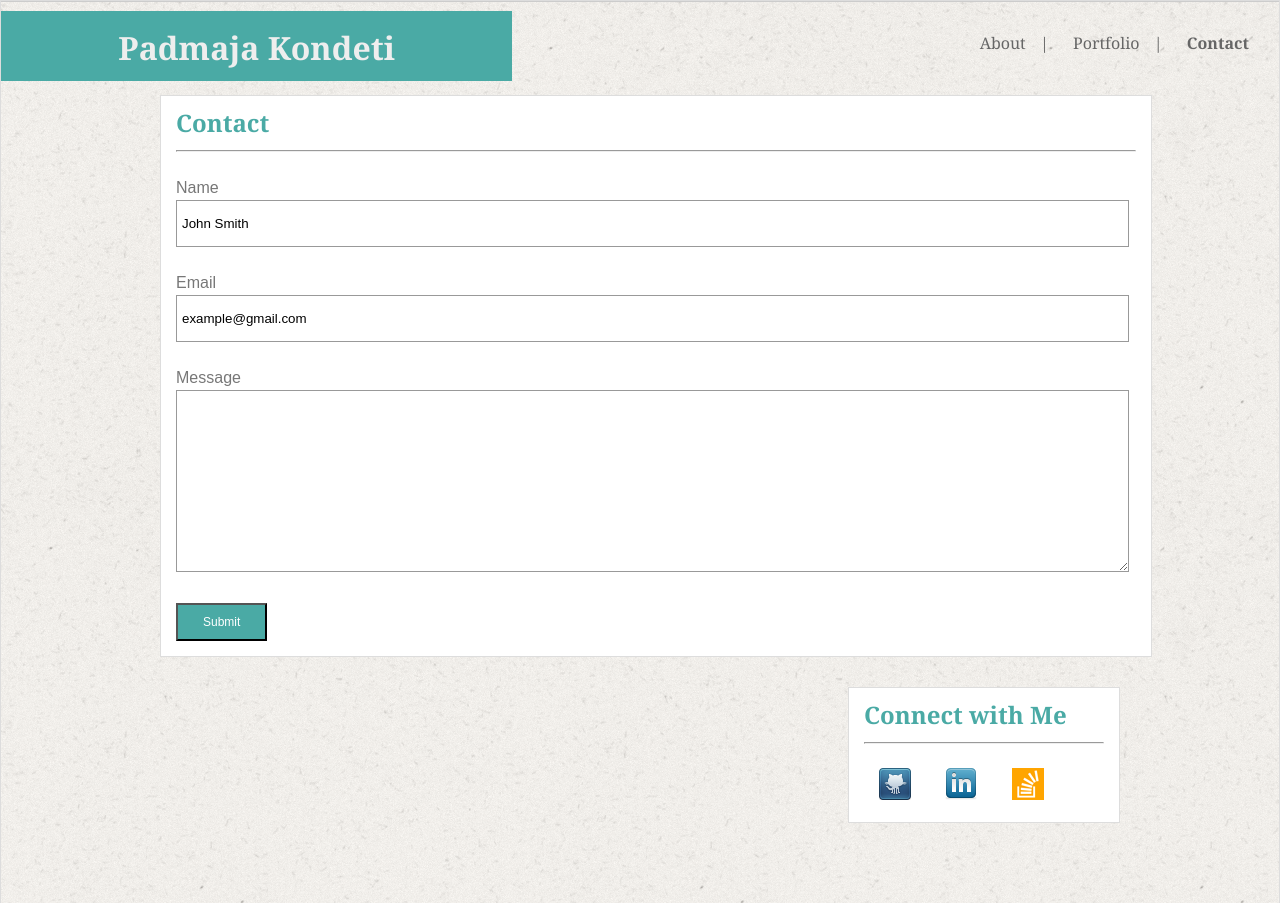
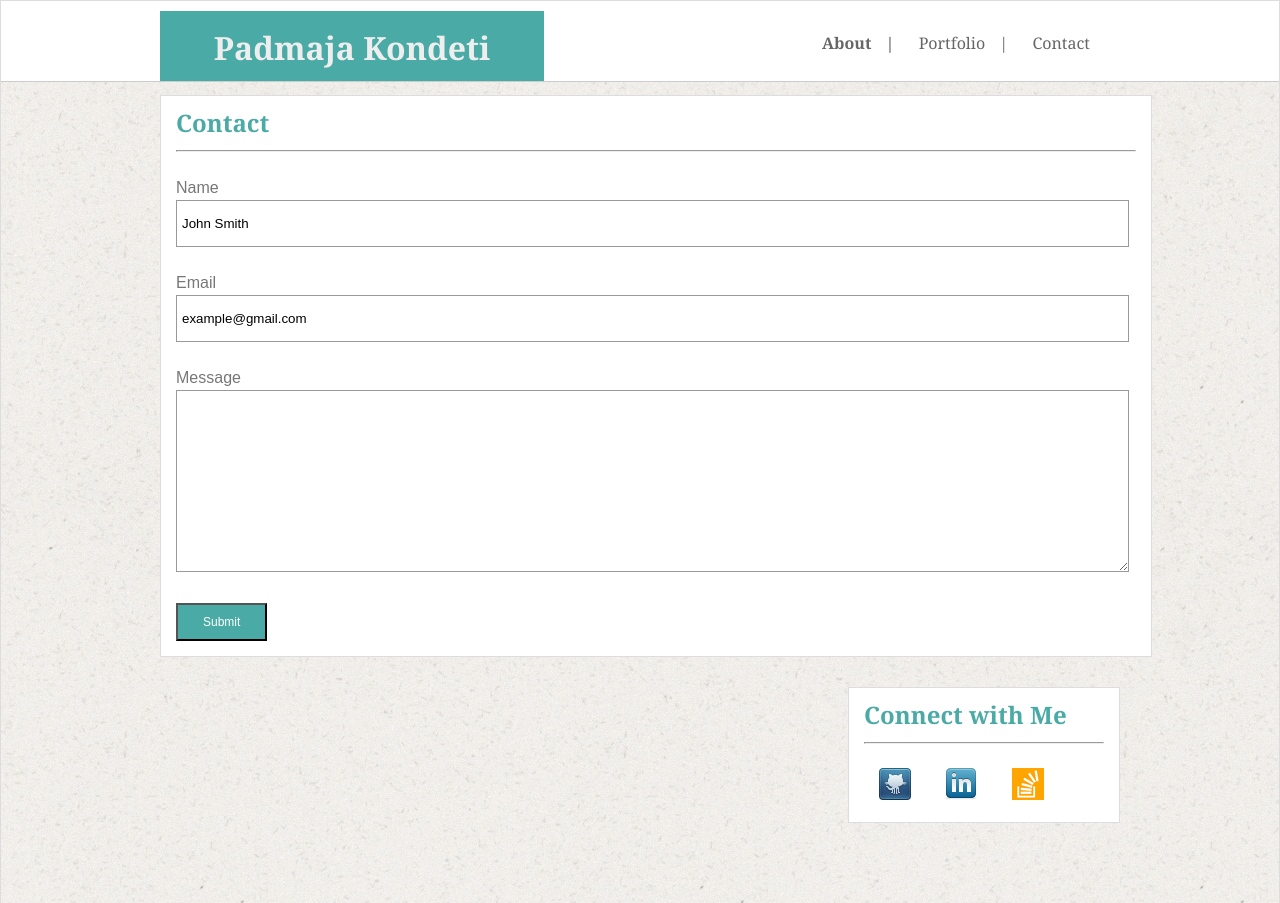
Before and after one commit to PadmajaKondeti/Portfolio, a PHP site: page /assignment1/contact.html in a window 1280 px wide. Shown: the top 903 px of the page. Run offline with PHP 8.4, Linux system fonts and the light colour scheme.

Commit message:
fixed contact.html

```diff
--- a/assignment1/assets/css/style.css
+++ b/assignment1/assets/css/style.css
@@ -206,6 +206,7 @@ footer p{
 		margin-bottom: 20px;
 
 	}
+
 }
 /* view port size 768 */
 @media only screen and (max-width: 768px) {
@@ -222,11 +223,13 @@ footer p{
 
 	.container {
 		position: relative;
+
 	}
 	#main-bio {
 		/* width:100%; */
 		border:1px solid #999;
 		margin:10px;
+
 	}
 	#contact-info {
 		position: absolute;
--- a/assignment1/contact.html
+++ b/assignment1/contact.html
@@ -9,14 +9,14 @@
 <body>
 <div id="main">
 	<header class="main-header">
-		<div class="wrapper">
+		<div class="heading-wrapper" >
 			<h1>Padmaja Kondeti</h1>
 			<nav>
-				<a href="index.html" alt="about">About</a>
+				<a class="active" href="index.html" alt="about">About</a>
 				<a href="portfolio.html" alt="Portfolio">Portfolio</a>
-				<a class="active" href="contact.html" alt="Contact">Contact </a>
+				<a href="contact.html" alt=" Contact">Contact </a>
 			</nav>
-		</div>
+		</div >
 	</header>
 
 	<div class="container">
```
Also changed, not shown: assignment1/portfolio.html (+7 -5 lines).
